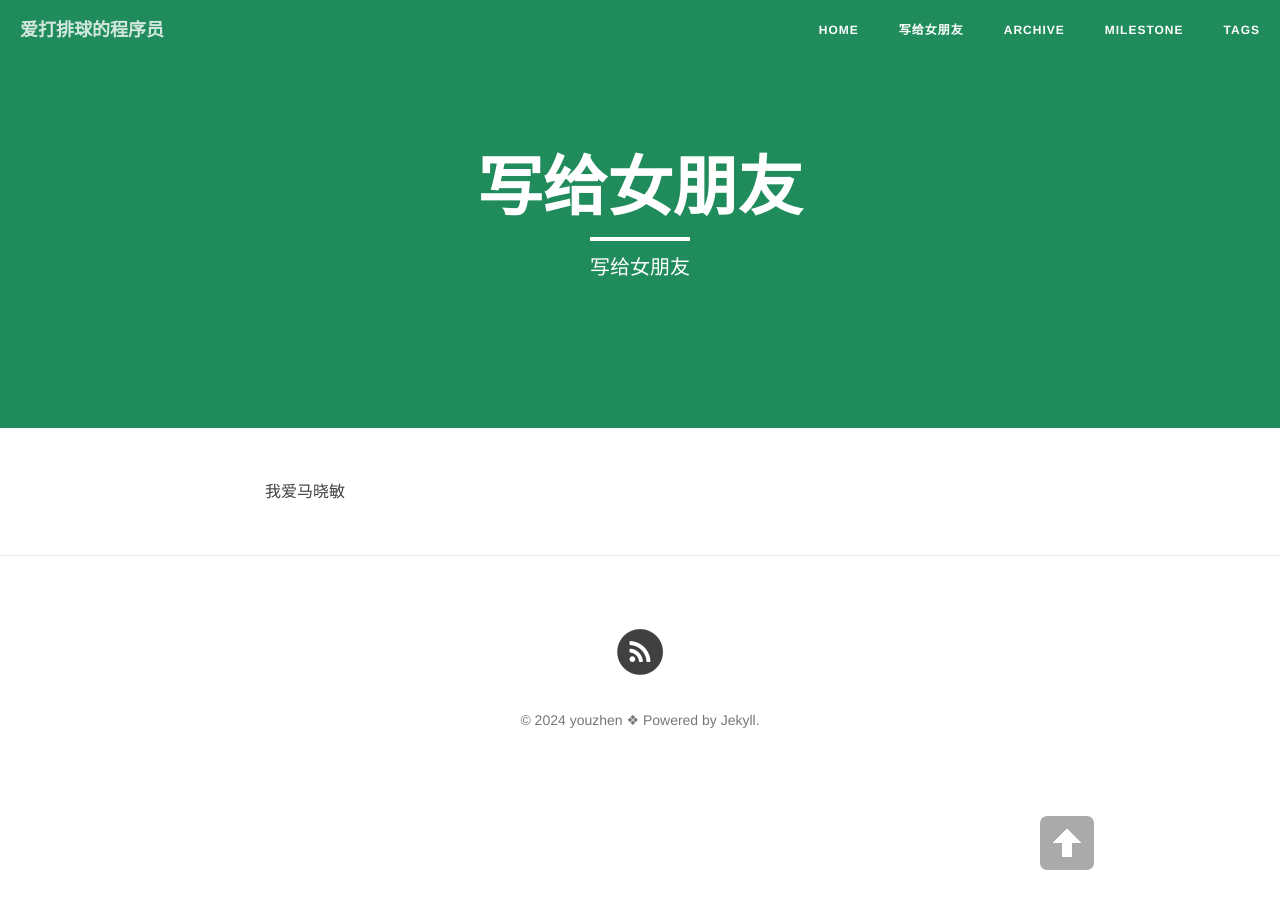
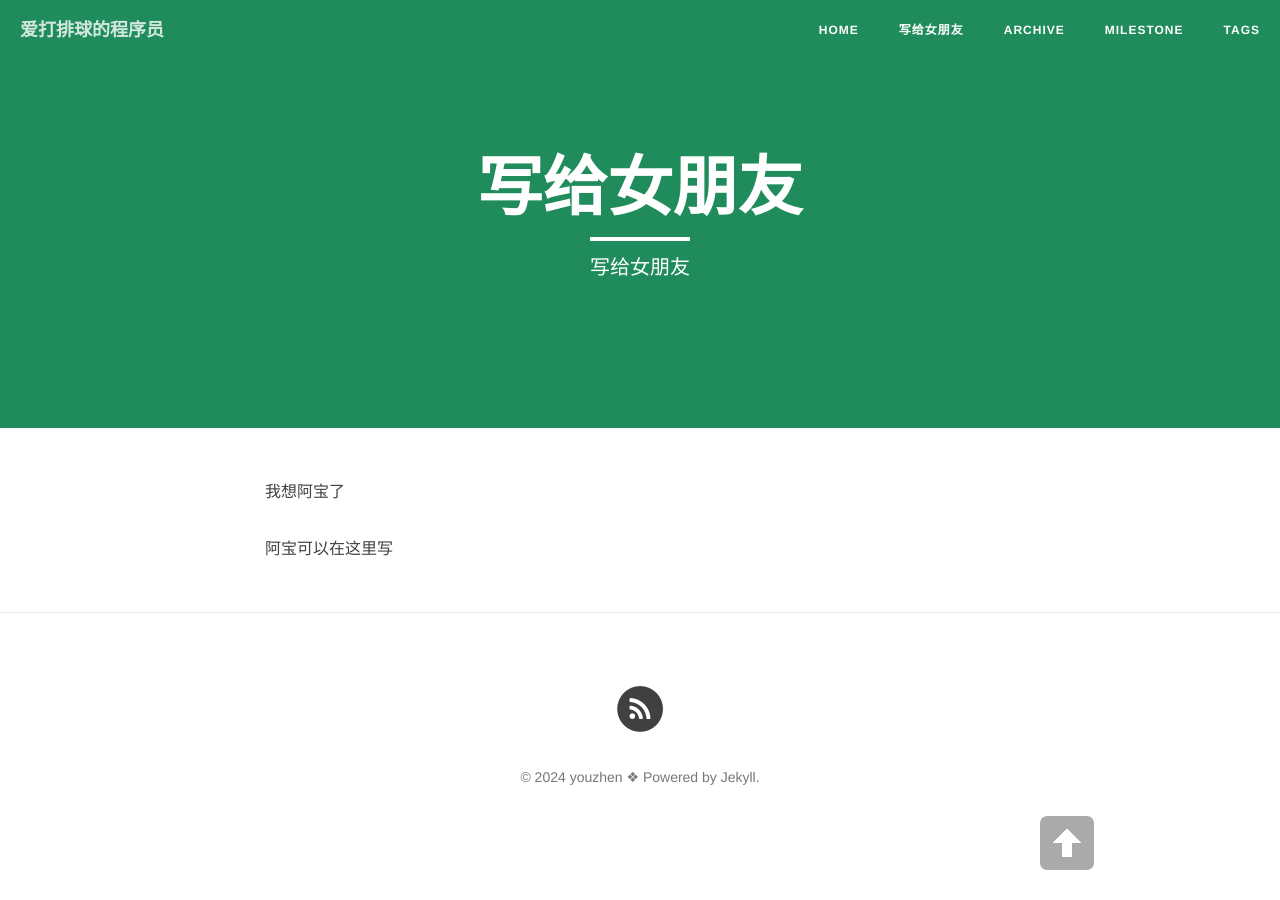
Before and after one commit to youzhen12/youzhen12.github.io, a Jekyll site: the page built from about.md, in a window 1280 px wide. Built offline with Jekyll 4.4.1, drawn with Linux system fonts in a browser that asks for light colours; nearby versions of some CDN libraries.

Commit message:
Update about.md

```diff
--- a/about.md
+++ b/about.md
@@ -4,5 +4,6 @@ title: "写给女朋友"
 description: "写给女朋友"
 header-img: "img/green.jpg"
 ---
+我想阿宝了
 
-我爱马晓敏
+阿宝可以在这里写
```
